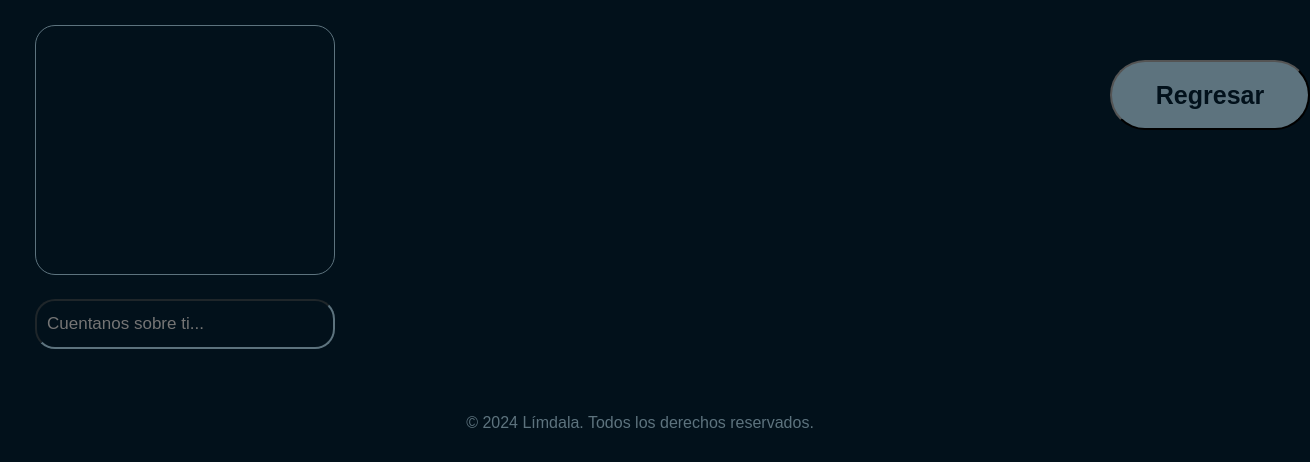
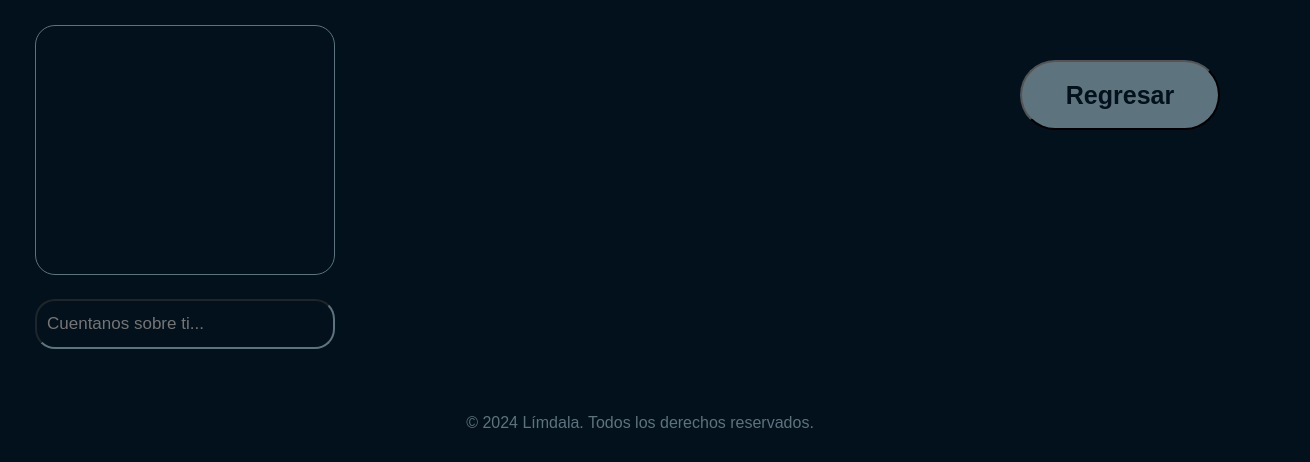
Before and after one commit to M0ORI/limdala, a website built with Vite: page home.html in a window 1280 px wide. Shown: the part 365-827 px from the top of the page, 1310 px wide, since content can reach past the window. Built offline with nearby package versions, Linux system fonts and the light colour scheme; a script that the page names is missing.

Commit message:
Little changes

```diff
--- a/home.html
+++ b/home.html
@@ -42,9 +42,8 @@
             </div>
             <div class="contenedorModelo">
                 <div id='canvas-container'>
-                    <script type="module" src="https://unpkg.com/@splinetool/viewer@1.2.4/build/spline-viewer.js"></script>
-                    <spline-viewer loading-anim-type="spinner-small-dark" url="https://prod.spline.design/YQQdrnszUvArQLGX/scene.splinecode"></spline-viewer>
-
+                    <!-- <script type="module" src="https://unpkg.com/@splinetool/viewer@1.2.4/build/spline-viewer.js"></script>
+                    <spline-viewer loading-anim-type="spinner-small-dark" url="https://prod.spline.design/YQQdrnszUvArQLGX/scene.splinecode"></spline-viewer> -->
                 </div>
                 <button>
                     Regresar
--- a/src/css/brain.css
+++ b/src/css/brain.css
@@ -2,6 +2,7 @@
     margin: 0;
     padding: 0;
     box-sizing: border-box;
+    overflow-x: hidden;
 }
 
 body {
@@ -115,11 +116,7 @@ nav a {
     color: #02111b;
     font-size: 25px;
     font-weight:bolder;
-    position: relative;
-    left: 90px;
 }
-
-
 
 footer {
     padding: 30px 30px;
```
